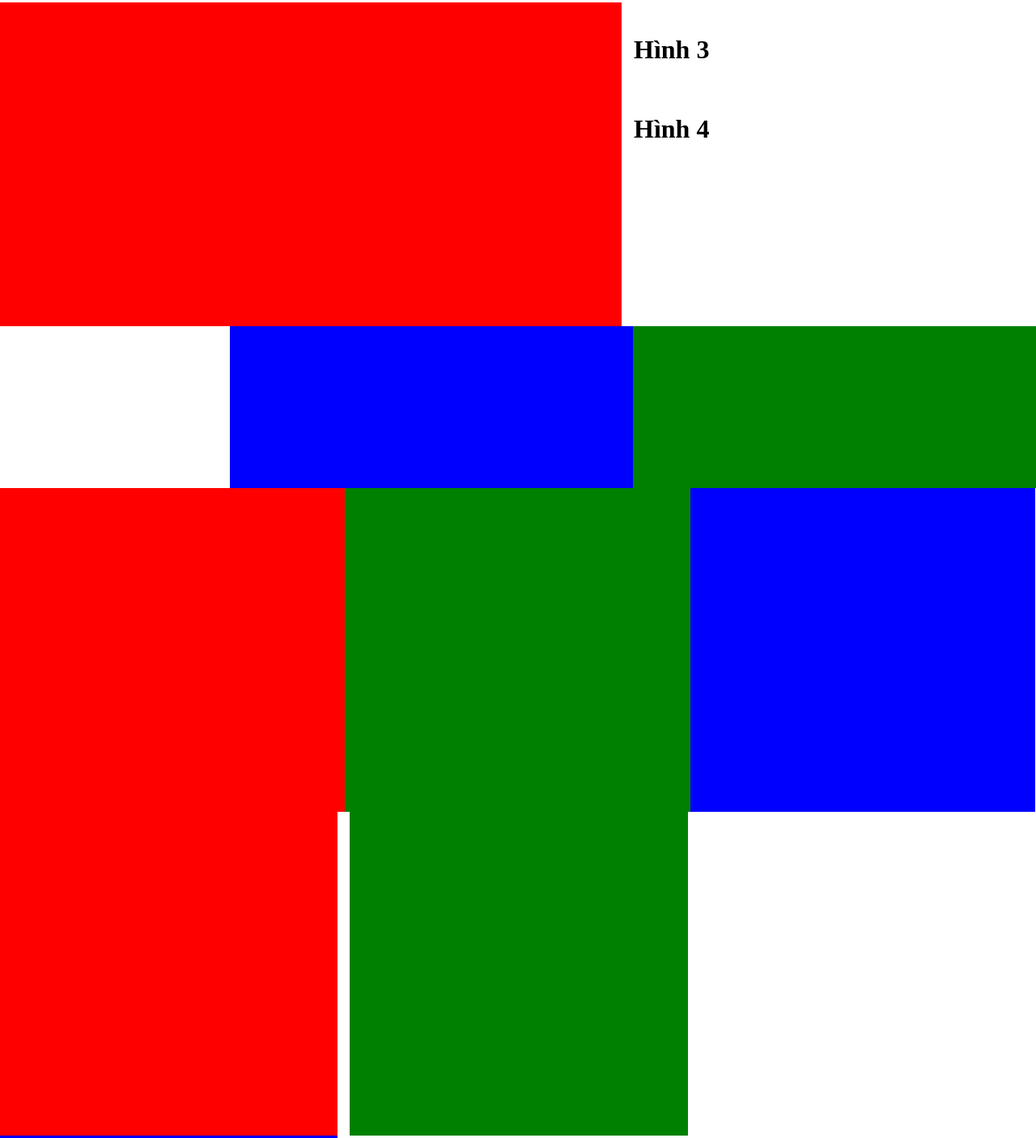
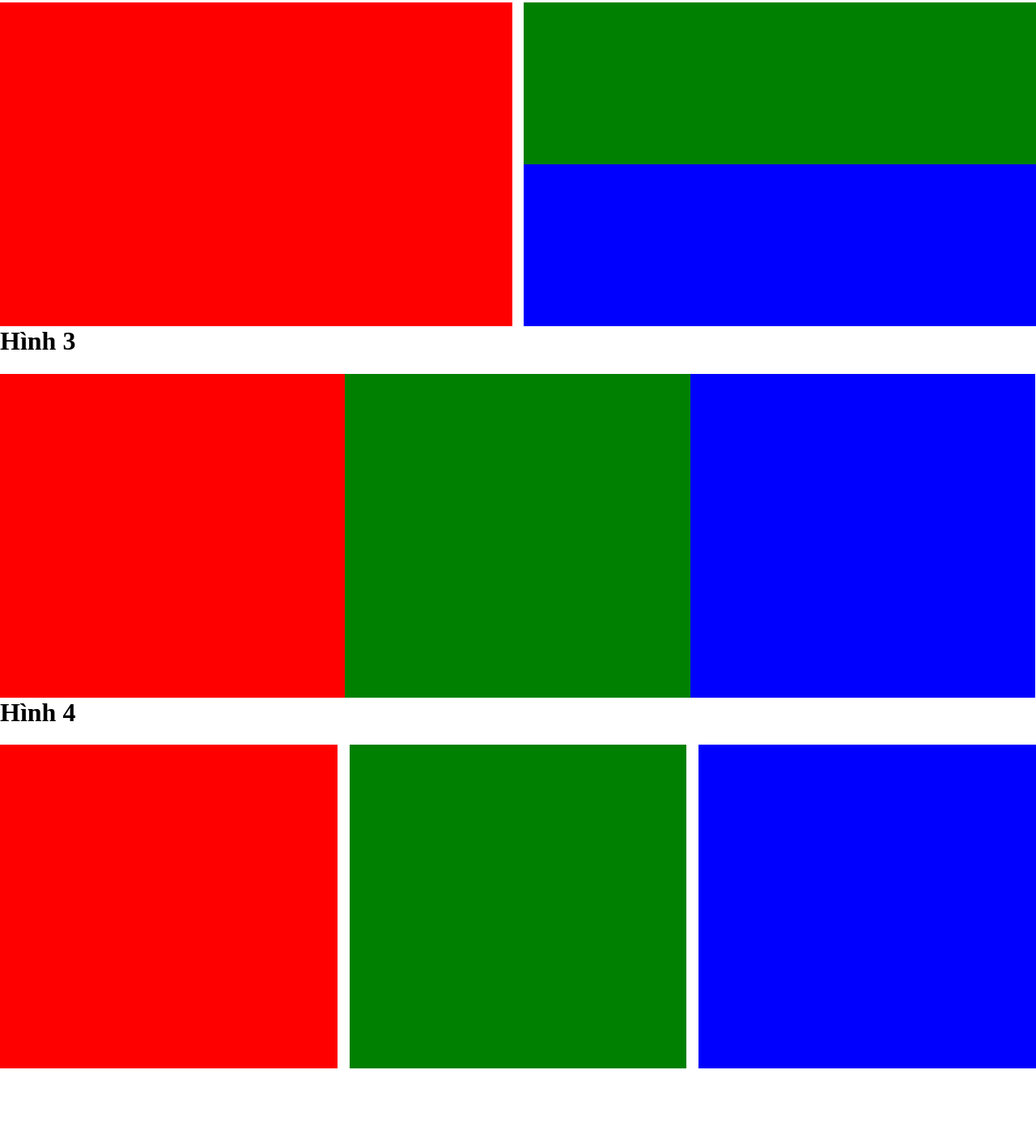
Before and after one commit to trong98dk/trong.github.io, a plain HTML site: page LayoutCSS/baitaplayout1.html in a window 1280 px wide. Shown: the part 535-1941 px from the top of the page at 81% size. After the commit the page ends 1855 px from the top, so only its background shows below. Drawn offline with Linux system fonts and the light colour scheme.

Commit message:
LayoutCSS

```diff
--- a/LayoutCSS/layout.css
+++ b/LayoutCSS/layout.css
@@ -1,3 +1,7 @@
+* {
+    box-sizing: border-box;
+}
+
 /* hình 1 */
 .red1{
     background-color: red;
@@ -25,22 +29,26 @@ body{
 
 .red2{
     background-color: red;
-   width: 60%;
+   width: 50%;
    height: 400px;
    float: left;
-   margin-right: 15px;
+   border-right: 7.5px solid white;
+
+
 }
 .green2{
     background-color: green;
-   width: 38.9%;
+   width: 50%;
    height: 200px;
    float: right;
+    border-left: 7.5px solid white;
 }
 .blue2{
     background-color: blue;
-    width: 38.9%;
+    width: 50%;
     height: 200px;
     float: right;
+    border-left: 7.5px solid white;
 }
 body{
     margin: 0px;
@@ -68,21 +76,25 @@ body{
 /* hình 4 */
 .red4{
     background-color: red;
-   width: 32.6%;
+   width: 33.33%;
    height: 400px;
    float: left;
+   border-right: 10px solid white;
+
 }
 .green4{
     background-color: green;
-   width: 32.6%;
+   width: 33.33%;
    height: 400px;
    float: left;
-   margin-left: 15px;
-   margin-right: 15px;
+   border-left: 5px solid white ;
+   border-right: 5px solid white;
+
 }
 .blue4{
     background-color: blue;
-    width: 32.6%;
+    width: 33.33%;
     height: 400px;
     float: left;
+    border-left: 10px solid white;
 }
```
